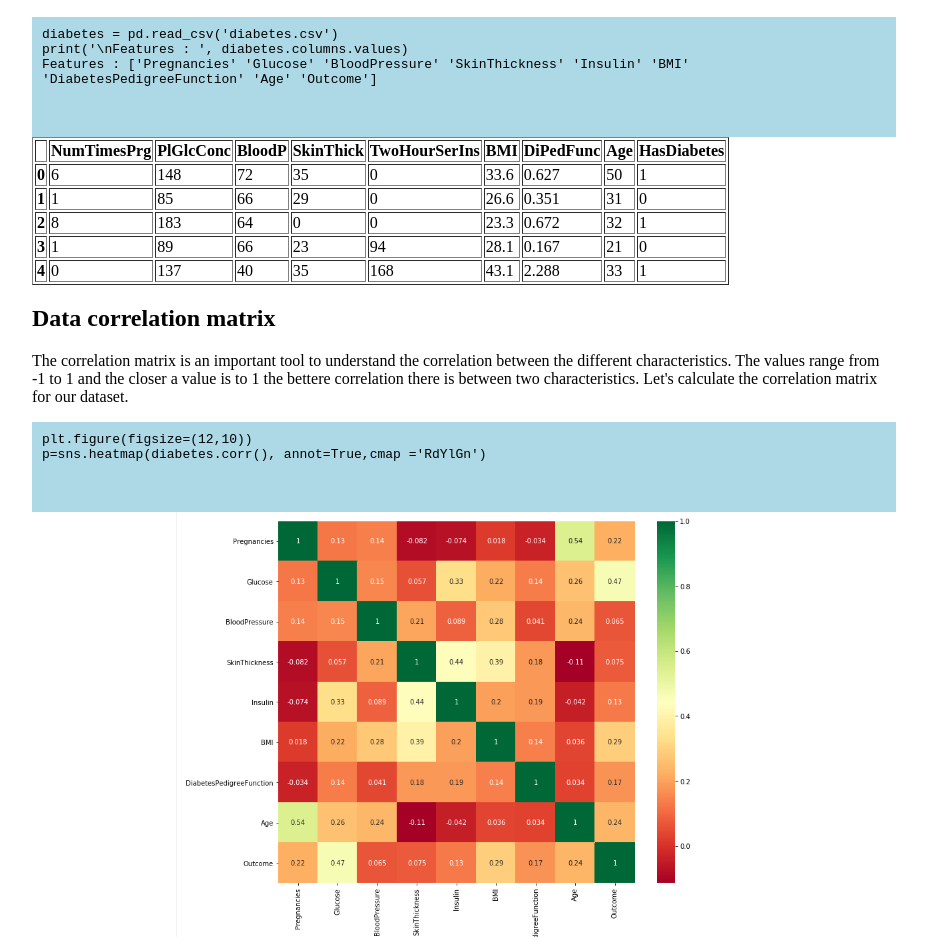
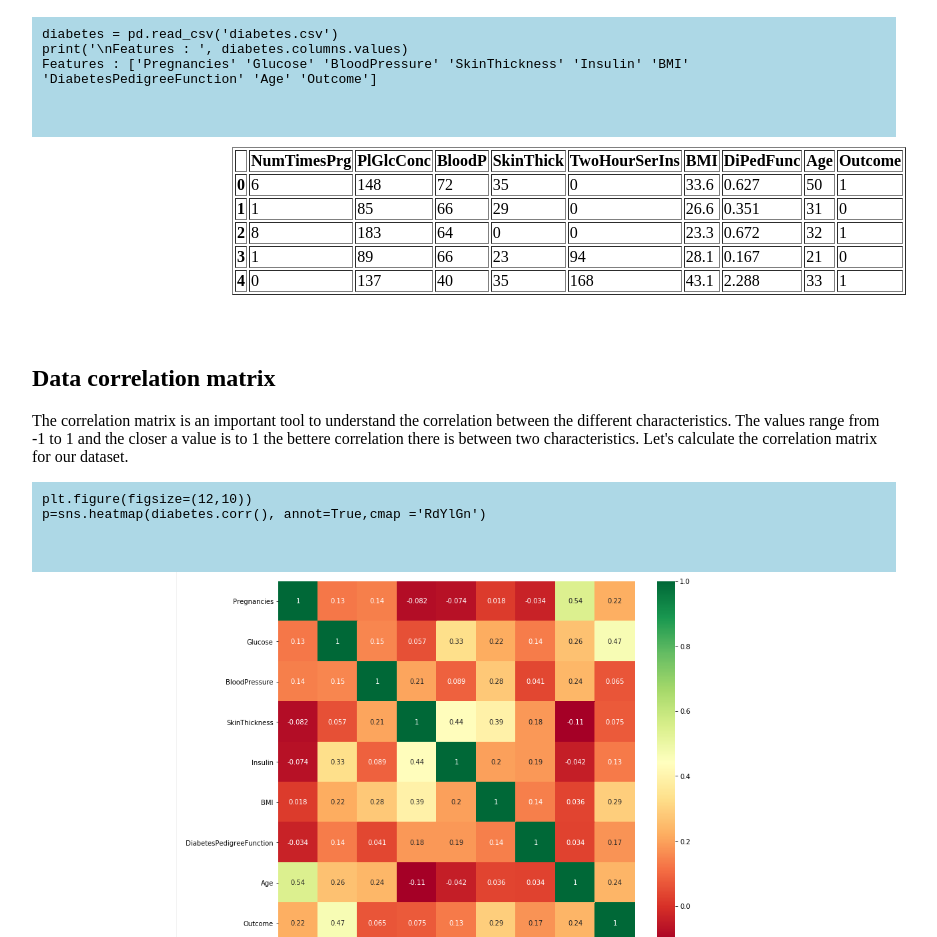
Before and after one commit to venkatroch31/Diabetes, a plain HTML site: page index.html in a window 1280 px wide. Shown: the part 1241-2178 px from the top of the page, without its empty margins (176-1113 px from the left). Drawn offline with Linux system fonts and the light colour scheme.

Commit message:
Update index.html

```diff
--- a/index.html
+++ b/index.html
@@ -101,7 +101,7 @@
 
 
 
-
+<div class="output_html rendered_html output_subarea output_execute_result">
 <style scoped>
     .dataframe tbody tr th:only-of-type {
         vertical-align: middle;
@@ -127,7 +127,7 @@
 <th>BMI</th>
 <th>DiPedFunc</th>
 <th>Age</th>
-<th>HasDiabetes</th>
+<th>Outcome</th>
 </tr>
 </thead>
 <tbody>
@@ -194,7 +194,7 @@
 </tbody>
 </table>
 
-
+</div>
 
 
 
```
